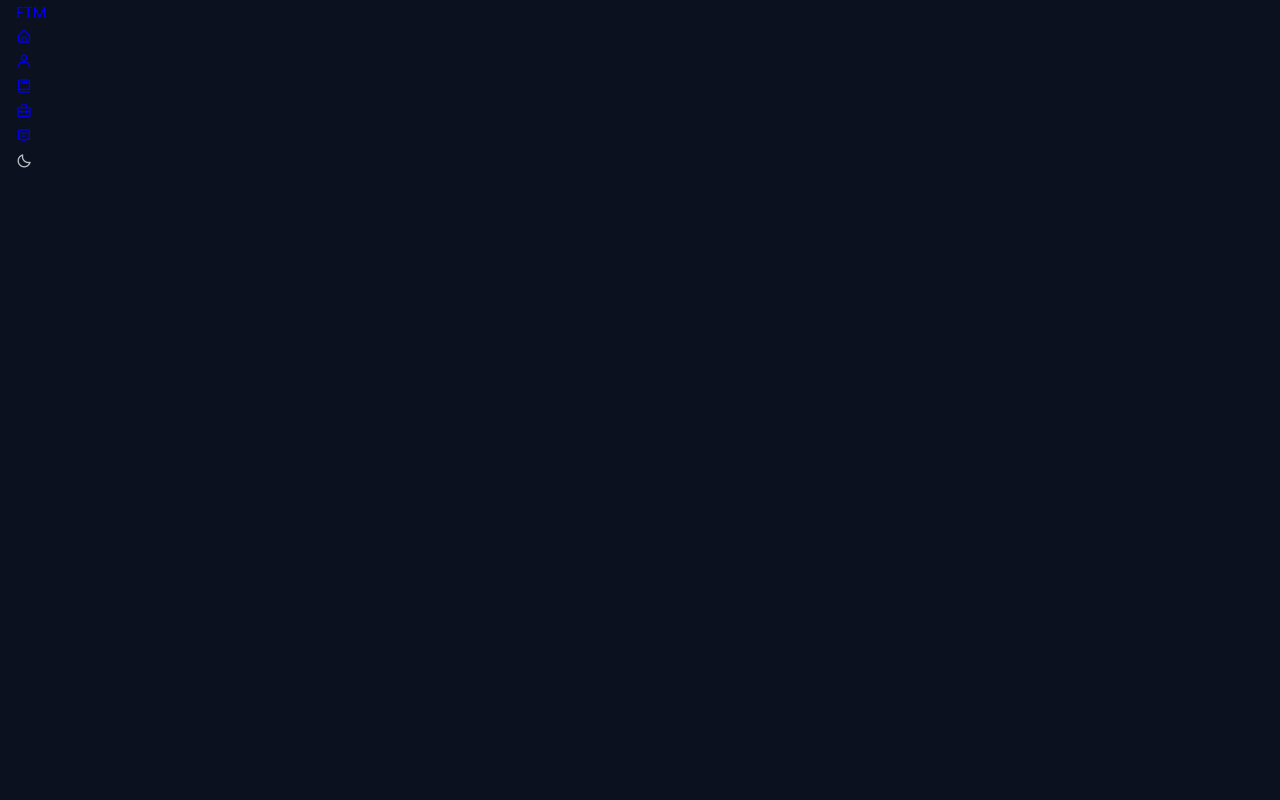
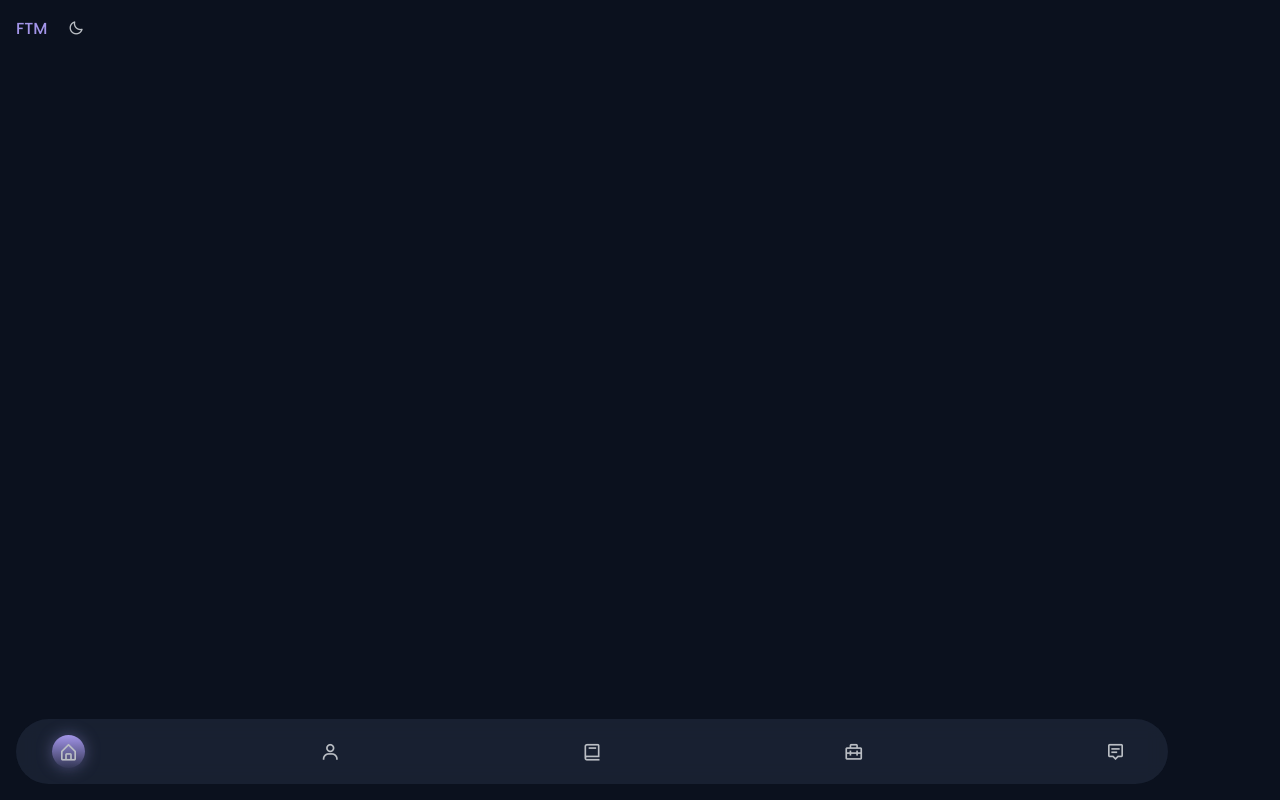
Before and after one commit to 78fatemanazari/My_Portfolio, a website: page index.html in a window 1280 px wide. Drawn offline with nearby package versions, Linux system fonts and the light colour scheme.

Commit message:
feat:Style navbar

```diff
--- a/assets/css/styles.css
+++ b/assets/css/styles.css
@@ -159,7 +159,63 @@ img {
 }
 
 /*=============== HEADER & NAV===============*/
+.header{
+  position: fixed;
+  top: 0;
+  left: 0;
+  width: 100px;
+  background-color: var(--body-color);
+  z-index: var(--z-fixed);
+}
 
+.nav{
+  height: var(--header-height);
+  display: flex;
+  justify-content: space-between;
+  align-items: center;
+}
+
+.nav__logo{
+  color: var(--first-color);
+  font-weight: var(--font-medium);
+  transition: .4s;
+}
+
+.nav__logo:hover{
+  color: var(--first-color-alt);
+}
+
+.nav__menu{
+  position: fixed;
+  bottom: 1rem;
+  background-color: hsla(var(--second-hue), 32%, 16%, .8);
+  width: 90%;
+  border-radius: 4rem;
+  padding: 1rem 2.25rem;
+  backdrop-filter: blur(10px);
+}
+
+.nav__list{
+  display: flex;
+  justify-content: space-between;
+  align-items: center;
+}
+
+.nav__link{
+  color: var(--text-color);
+  font-size: 1.25rem;
+  padding: .4rem;
+  display: flex;
+  border-radius: 5rem;
+}
+
+.active-link{
+  background: linear-gradient(180deg,
+              hsla(var(--first-hue), var(--sat), var(--lig), 1),
+              hsla(var(--first-hue), var(--sat), var(--lig), .2)
+  );
+  box-shadow: 0 0 16px hsla(var(--first-hue), var(--sat), var(--lig), .4);
+}
 
 /* Active link */
 
--- a/index.html
+++ b/index.html
@@ -29,11 +29,12 @@
     <!--=============== HEADER ===============-->
     <header class="header" id="header">
       <nav class="nav container">
-        <a href="#" class="nav__loop">FTM</a>
+        <a href="#" class="nav__logo">FTM</a>
+
         <div class="nav__menu">
-          <ul class="nav_list">
+          <ul class="nav__list">
             <li class="nav__item">
-              <a href="#home" class="nav__link">
+              <a href="#home" class="nav__link active-link">
                 <i class='bx bx-home-alt'></i>
               </a>
             </li>
```
